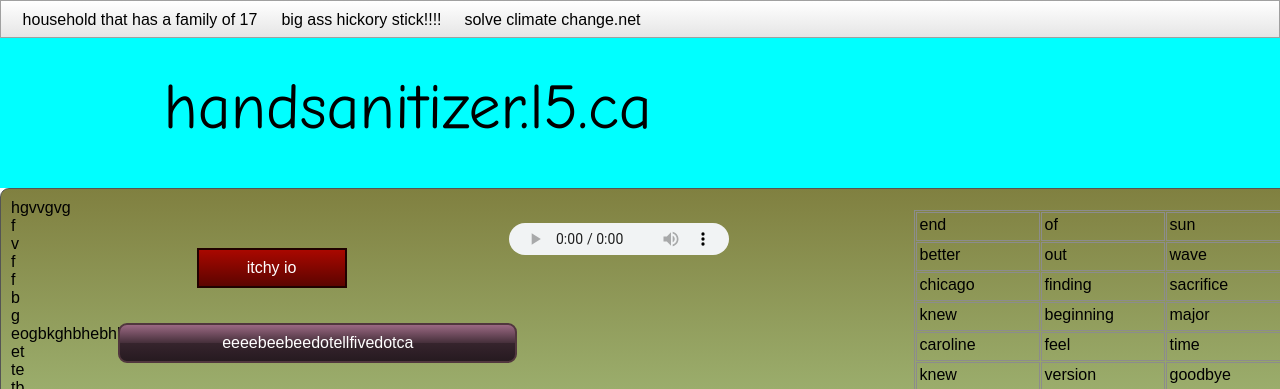
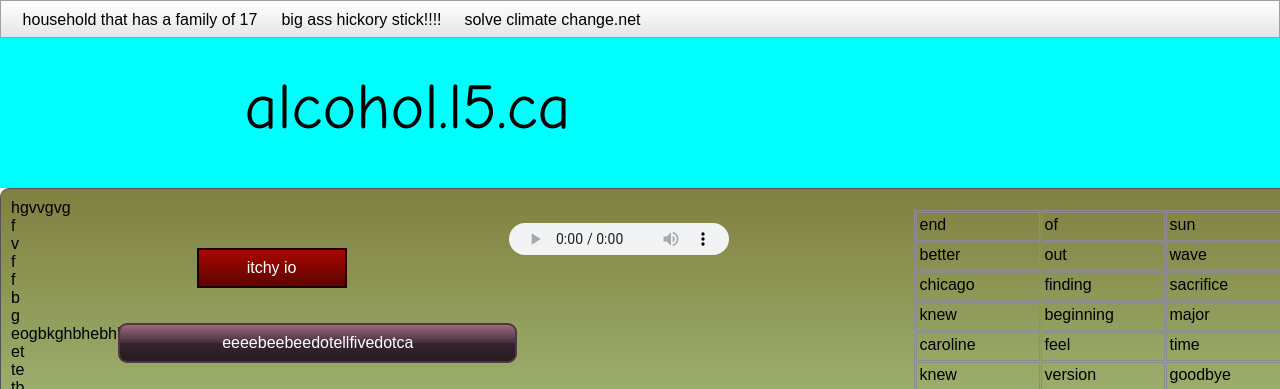
Before and after one commit to snowythebudg/gasoline, a plain HTML site: page index.html in a window 1280 px wide. Shown: the top 389 px of the page. Drawn offline with Linux system fonts and the light colour scheme.

Commit message:
Update index.html

```diff
--- a/index.html
+++ b/index.html
@@ -82,7 +82,7 @@
 	</script>
 </div></div><div id="container_25ee779"><div id="container_25ee779_padding" ><div class="textstyle1">  <div id="text_3a151bc">
     <div class="textstyle4">
-      <span class="textstyle5">handsanitizer.l5.ca</span>
+      <span class="textstyle5">alcohol.l5.ca</span>
       </div>
     </div>
 </div>
```
